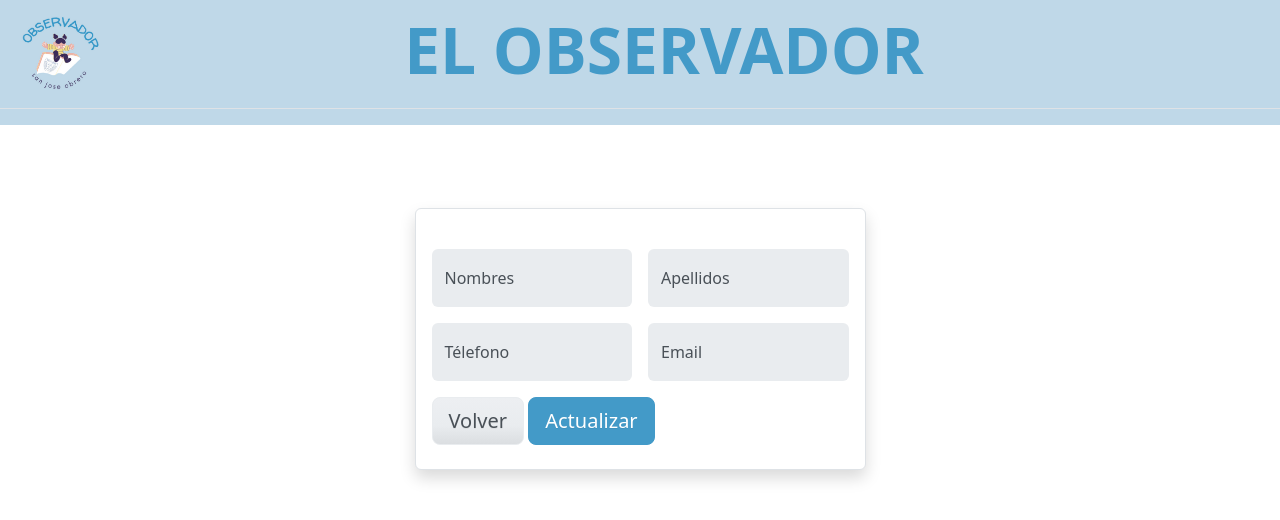
After one commit to rix3th1/disciplineobserver, a PHP site: template app/views/edit-teacher.twig in a window 1280 px wide. The commit adds this page. Shown: the top 520 px of the page. Run offline with PHP 8.4, Linux system fonts and the light colour scheme; the template is opened without the code that fills it, so the values that code supplies are empty; some libraries are stand-ins or nearby versions.

Commit message:
admin teachers 100%

```diff
--- a/app/controllers/CiteParentsController.php
+++ b/app/controllers/CiteParentsController.php
@@ -117,6 +117,10 @@ class CiteParentsController extends BaseController {
         throw new Exception('Ingrese el correo del padre de familia');
       }
 
+      if (empty($_POST['citation_date'])) {
+        throw new Exception('Ingrese la fecha de la citación');
+      }
+
       // Validar que el estudiante exista en la base de datos del observador
       $studentsModelInstance = new StudentsModel();
       $studentFound = $studentsModelInstance->getByIdStudent($_GET['_id']);
@@ -139,6 +143,7 @@ class CiteParentsController extends BaseController {
       $citationsModelInstance = new CitationsModel();
       $newCitation = $citationsModelInstance->create(
         $_GET['_id'],
+        $_POST['citation_date'],
         $_POST['notice'],
         $_POST['email']
       );
--- a/app/views/dashboard-teachers.twig
+++ b/app/views/dashboard-teachers.twig
@@ -57,7 +57,7 @@
 							<td>
 								<form action="/administrar/editar/profesores" method="post" class="d-inline">
 									<input type="hidden" name="_id" value="{{teacher._id}}">
-									<button class="btn btn-warning">
+									<button class="btn btn-secondary">
 										<i class="fa fa-pencil-alt"></i>
 									</button>
 								</form>
--- /dev/null
+++ b/app/views/edit-teacher.twig
@@ -0,0 +1,59 @@
+{% extends '/layout/layout.twig' %}
+
+{% block content %}
+	<div class="row">
+		<div class="col-md-5 mx-auto mt-5">
+			{% if error %}
+				<div class="alert alert-primary text-center">
+					Error:
+					{{error}}
+				</div>
+			{% endif %}
+			{% if success %}
+				<div class="alert alert-success text-center">
+					Mensaje:
+					{{success}}
+				</div>
+			{% endif %}
+			<div class="card card-body border shadow">
+				<form action="/administrar/actualizar/profesores" method="post" class="row g-3">
+					<h1 class="mt-3">{{teacher.name}}
+						{{teacher.lastname}}</h1>
+					<input type="hidden" name="_id" value="{{teacher._id}}">
+					<div class="col-md-6">
+						<div class="form-floating">
+							<input type="text" name="name" value="{{teacher.name}}" class="form-control bg-secondary" placeholder="Ingresa tus nombres" required>
+							<label for="name" class="form-label">Nombres</label>
+						</div>
+					</div>
+
+					<div class="col-md-6">
+						<div class="form-floating">
+							<input type="text" name="lastname" value="{{teacher.lastname}}" class="form-control bg-secondary" placeholder="Ingresa tus apellidos" required>
+							<label for="lastname" class="form-label">Apellidos</label>
+						</div>
+					</div>
+
+					<div class="col-md-6">
+						<div class="form-floating">
+							<input type="number" name="telephone" value="{{teacher.telephone}}" class="form-control bg-secondary" placeholder="Ingresa el télefono" required>
+							<label for="name" class="form-label">Télefono</label>
+						</div>
+					</div>
+
+					<div class="col-md-6">
+						<div class="form-floating">
+							<input type="email" name="email" value="{{teacher.email}}" class="form-control bg-secondary" placeholder="Ingrese el correo" required>
+							<label for="email" class="form-label">Email</label>
+						</div>
+					</div>
+
+					<div class="col-md-12">
+						<a href="/administrar/profesores" class="btn btn-secondary btn-lg mb-2">Volver</a>
+						<button type="submit" class="btn btn-primary btn-lg mb-2">Actualizar</button>
+					</div>
+				</form>
+			</div>
+		</div>
+	</div>
+{% endblock %}
--- a/app/views/request-email.twig
+++ b/app/views/request-email.twig
@@ -16,7 +16,9 @@
 					<div class="text-center mt-2">
 						<h1 class="h2">{{title}}</h1>
 						<p class="fw-normal">Nueva contraseña</p>
-						<img class="img-fluid rounded-1" src="/public/img/observer.png" alt="disciplineobserver" width="160" height="160">
+						<a href="/">
+							<img class="img-fluid rounded-1" src="/public/img/observer.png" alt="disciplineobserver" width="160" height="160">
+						</a>
 					</div>
 					<div class="container px-lg-5">
 						<form class="row g-5 px-5 mt-1">
```
Also changed, not shown: app/controllers/AdminTeachersController.php (+39 -18 lines), app/models/CitationsModel.php (+8 -3 lines), app/models/TeachersModel.php (+25 -3 lines), app/views/citing-parents.twig (+23 -23 lines), app/views/making-notation.twig (+2 -10 lines), index.php (+12 -3 lines).
